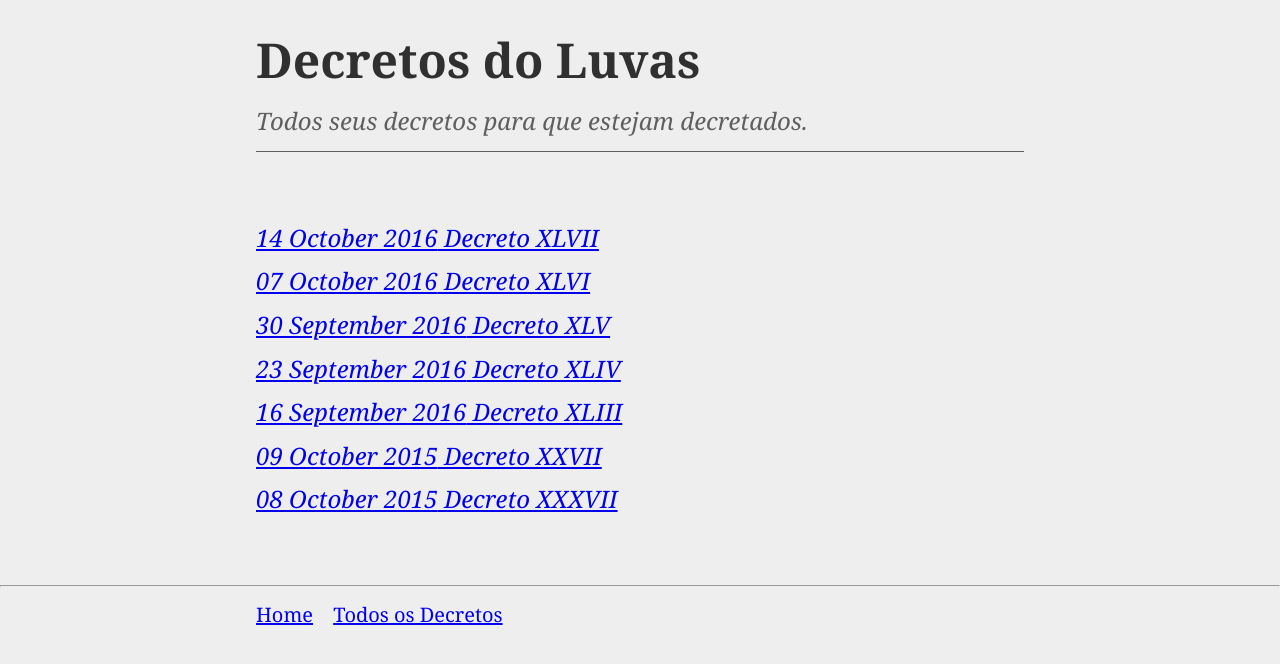
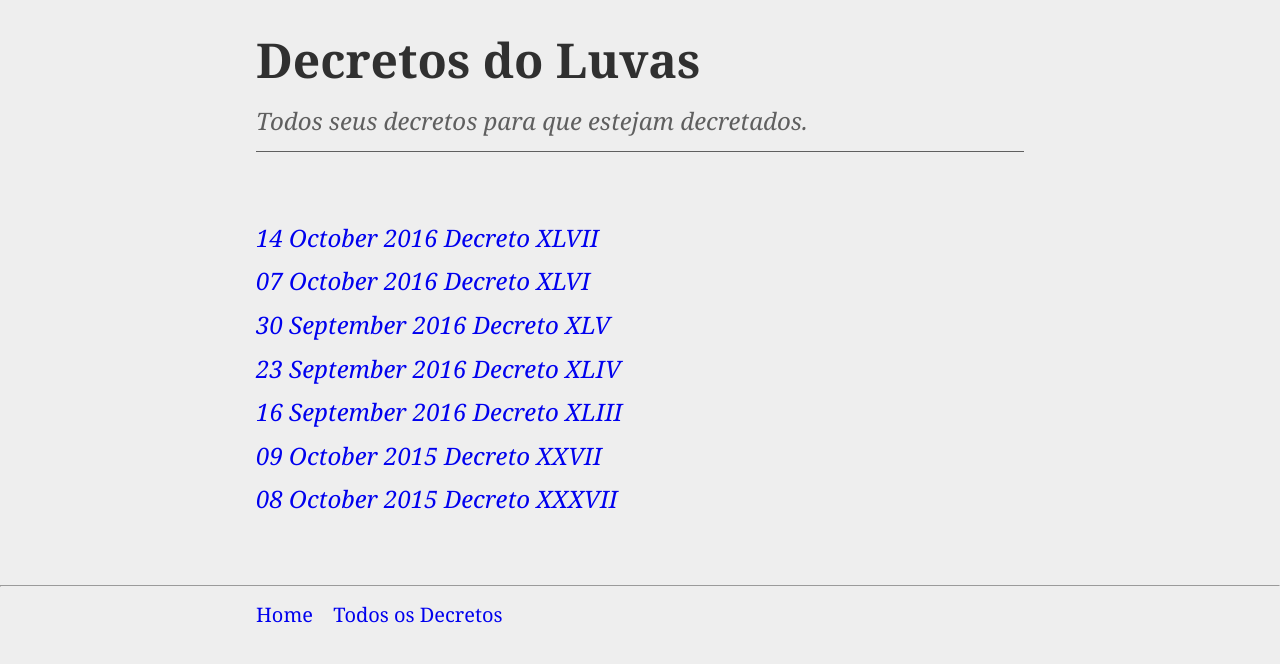
Before and after one commit to CaduFerreira/decreto_lf, a Jekyll site: the page built from decretos/index.html, in a window 1280 px wide. Shown: the top 664 px of the page. Built offline with Jekyll 4.4.1, drawn with Linux system fonts in a browser that asks for light colours; nearby versions of some CDN libraries; library files that are not in the unit come from our copies.

Commit message:
More fixes

```diff
--- a/_includes/_decretos.html
+++ b/_includes/_decretos.html
@@ -2,7 +2,7 @@
   <ul class="f3 mw7 center list pl0">
     {% for post in site.posts limit: 25 %}
       <li class="mw7 center pv2 black-70 fw1 i">
-        <a href="{{ post.url }}" title="{{post.title}}">
+        <a href="{{ post.url }}" title="{{post.title}}" class="link">
           <date datetime="{{post.date}}">{{ post.date | date_to_long_string }}</date>
           {{ post.title }}
         </a>
--- a/_includes/_head.html
+++ b/_includes/_head.html
@@ -7,5 +7,5 @@
   <meta name="author" content="{{site.author}}">
   <meta name="description" content="{{site.description}}">
   <meta name="viewport" content="width=device-width, initial-scale=1">
-  <link rel="stylesheet" href="{{site.url}}/css/tachyons.css">
+  <link rel="stylesheet" href="{{site.url}}/css/tachyons.min.css">
 </head>
--- a/_includes/_navigation.html
+++ b/_includes/_navigation.html
@@ -1,11 +1,11 @@
 <hr>
 <nav role="navigation" class="mw7 ph0-l ph5-m ph3 center black-70">
   <ul class="pa0 nowrap overflow-x-auto">
-    <li class="link dim gray f4 dib mr3">
-      <a href="{{site.url}}/" title="Home">Home</a>
+    <li class="dim gray f4 dib mr3">
+      <a href="{{site.url}}/" title="Home" class="link">Home</a>
     </li>
-    <li class="link dim gray f4 dib mr3">
-      <a href="{{site.url}}/decretos" title="Archives">Todos os Decretos</a>
+    <li class="dim gray f4 dib mr3">
+      <a href="{{site.url}}/decretos" title="Archives" class="link">Todos os Decretos</a>
     </li>
   </ul>
 </nav>
```
